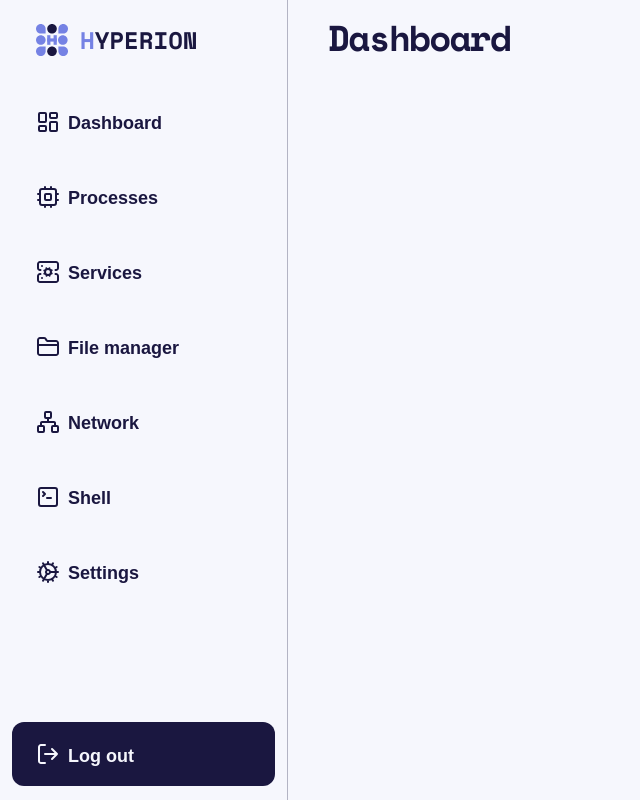
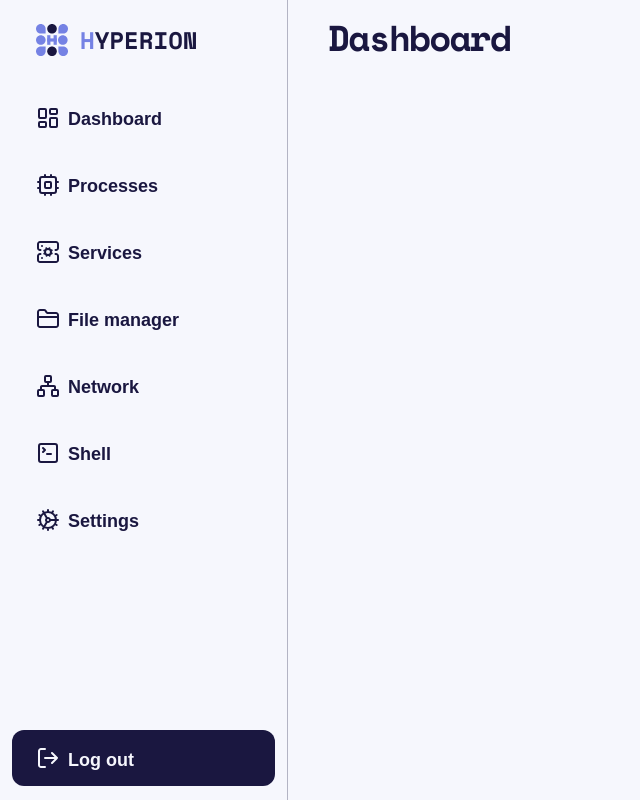
Before and after one commit to ynov-vasselet-ndoye/hyperion_front, a Nuxt app: page / in a window 1280 px wide. Shown: the whole page, without its empty margins (0-640 px from the left). Built offline with nearby package versions, Linux system fonts and the light colour scheme; a web font is replaced by a local one.

Commit message:
style(sidebar): Adjust sizes

```diff
--- a/components/AppSidebar.vue
+++ b/components/AppSidebar.vue
@@ -46,7 +46,7 @@ const getIcon = (id: string) => defineAsyncComponent(() => import(`@/public/imag
         <nav>
             <ul class="flex flex-col gap-2">
                 <NuxtLink
-                    class="navlink flex items-center gap-2 px-6 py-5 text-[18px] w-full rounded-xl hover:bg-accent/20 transition duration-300 ease-in-out"
+                    class="navlink flex items-center gap-2 px-6 py-4 text-[18px] w-full rounded-xl hover:bg-accent/20 transition duration-300 ease-in-out"
                     v-for="(navLink, index) in NAVLINKS" :key="index" :to="navLink.url">
                     <component :is="getIcon(navLink.icon)"
                         class="stroke-secondary navlink-[.active]:stroke-primary fill-none aspect-square h-6 stroke-2" />
@@ -55,7 +55,7 @@ const getIcon = (id: string) => defineAsyncComponent(() => import(`@/public/imag
             </ul>
         </nav>
         <button
-            class="flex cursor-pointer transition duration-300 ease-in-out hover:bg-secondary/85 items-center gap-2 bg-secondary mt-auto text-primary text-left px-6 py-5 text-[18px] leading-4 w-full rounded-xl">
+            class="flex cursor-pointer transition duration-300 ease-in-out hover:bg-secondary/85 items-center gap-2 bg-secondary mt-auto text-primary text-left px-6 py-4 text-[18px] leading-4 w-full rounded-xl">
             <component :is="getIcon('log-out')"
                 class="stroke-primary navlink-[.active]:stroke-primary fill-none aspect-square h-6 stroke-2" />
             <span class="relative top-0.5">Log out</span>
```
